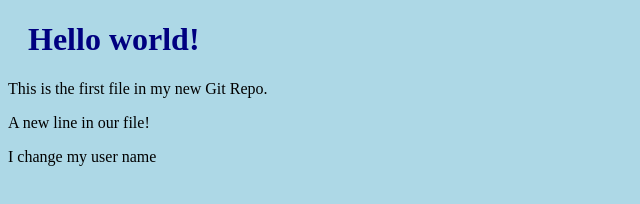
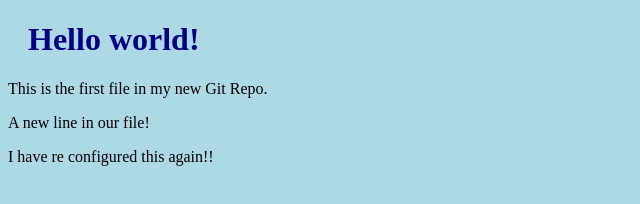
Before and after one commit to smasher44/myfirstgit, a plain HTML site: page index.html in a window 1280 px wide. Shown: the full height of the page, 0-640 px from the left. Drawn offline with Linux system fonts and the light colour scheme.

Commit message:
I have reconfigured this again

```diff
--- a/index.html
+++ b/index.html
@@ -8,6 +8,6 @@
     <h1>Hello world!</h1>
     <p>This is the first file in my new Git Repo.</p>
     <p>A new line in our file!</p>
-    <p>I change my user name</p>
+    <p>I have re configured this again!!</p>
 </body>
 </html>
```
